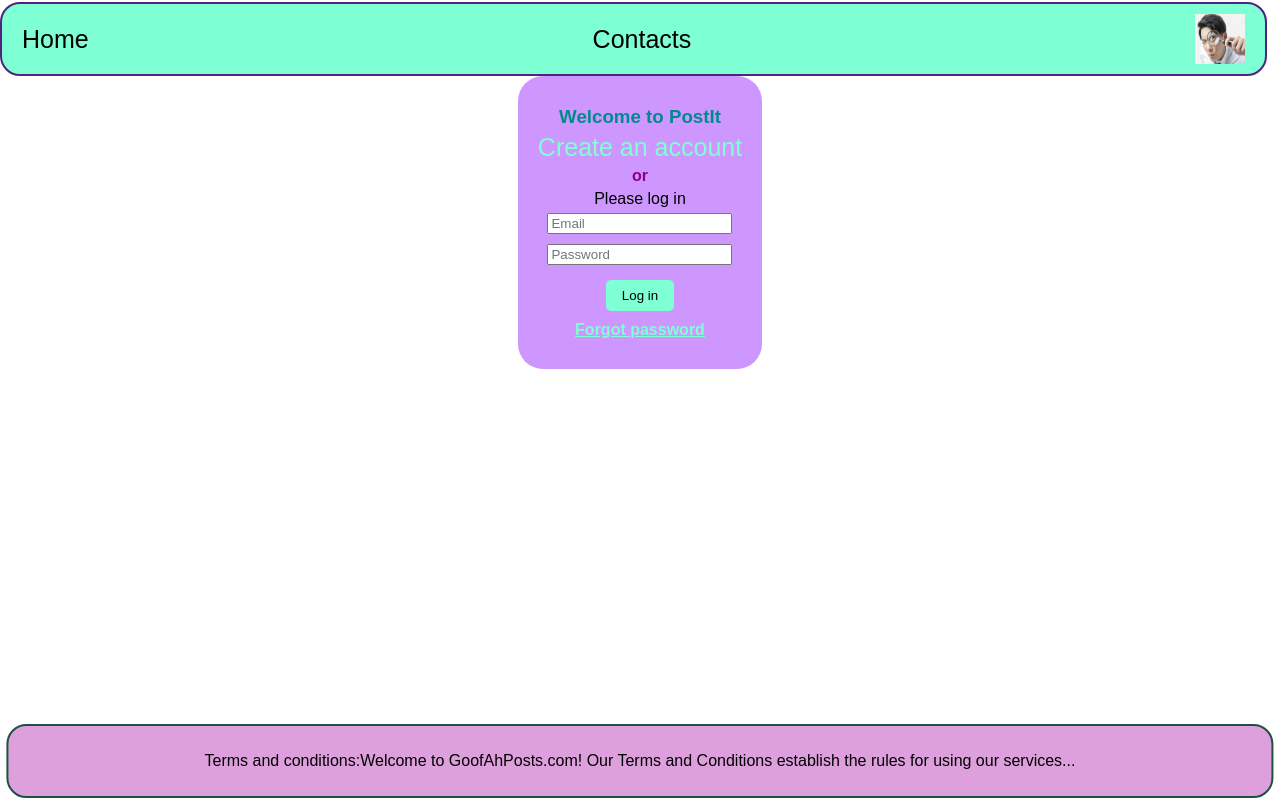
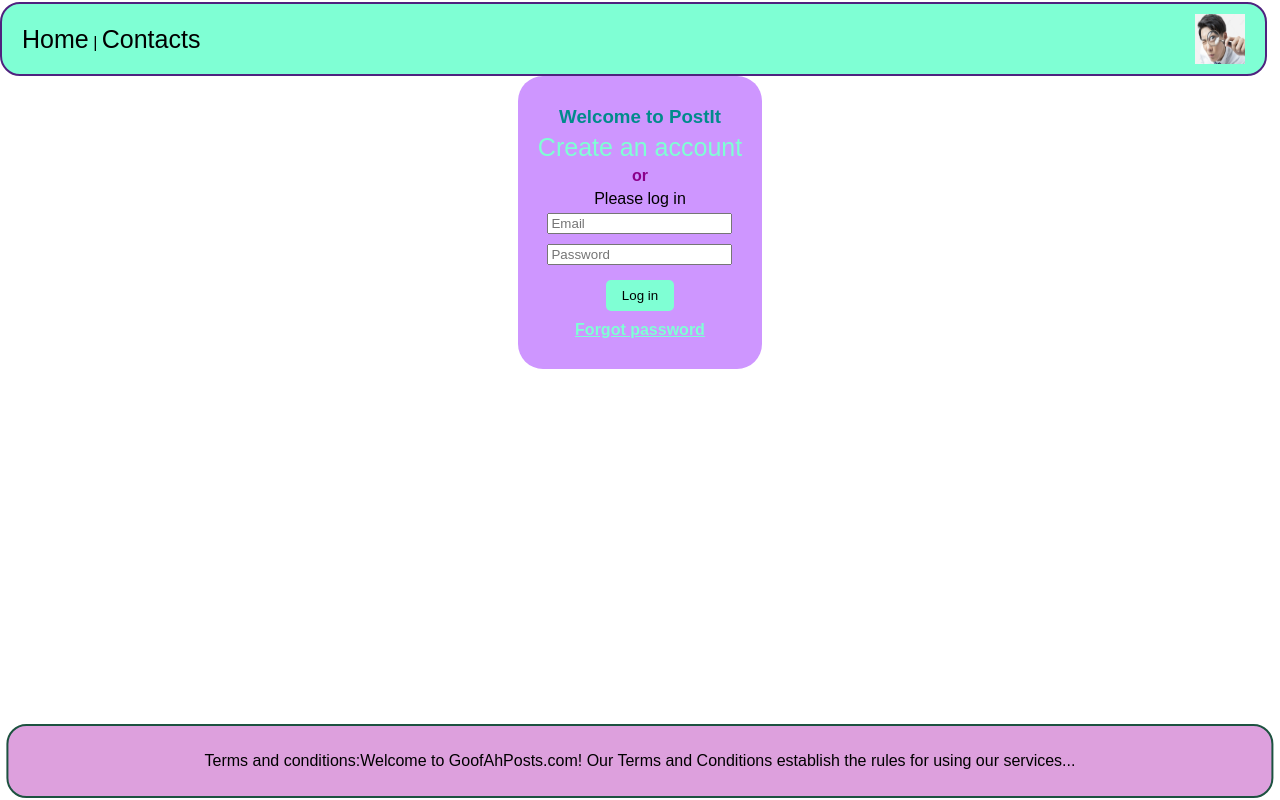
Before and after one commit to LisbL/WAD_HW, a Vue app in the folder appproject/: page /#/login in a window 1280 px wide. Built offline with nearby package versions, Linux system fonts and the light colour scheme.

Commit message:
added contacts page

```diff
--- a/appproject/src/views/ContactsPage.vue
+++ b/appproject/src/views/ContactsPage.vue
@@ -3,7 +3,7 @@
     <header>
       <nav>
         <router-link to="/">Home</router-link> |
-        <router-link to="/contact">Contacts</router-link>
+        <router-link to="/login">Back to login</router-link>
       </nav>
     </header>
 
@@ -17,7 +17,11 @@
     </main>
 
     <footer>
-      <p>Terms and conditions...</p>
+      <p>Terms and conditions:</p>
+      <p>
+        Welcome to GoofAhPosts.com! Our Terms and Conditions establish the rules
+        for using our services...
+      </p>
     </footer>
   </div>
 </template>
--- a/appproject/src/views/Login.vue
+++ b/appproject/src/views/Login.vue
@@ -2,8 +2,10 @@
   <div>
     <!-- HEADER -->
     <header>
-      <router-link to="/">Home</router-link>
+      <nav>
+      <router-link to="/">Home</router-link> |
       <router-link to="/contact">Contacts</router-link>
+      </nav>
 
 
       <a class="logo" href="#">
```
